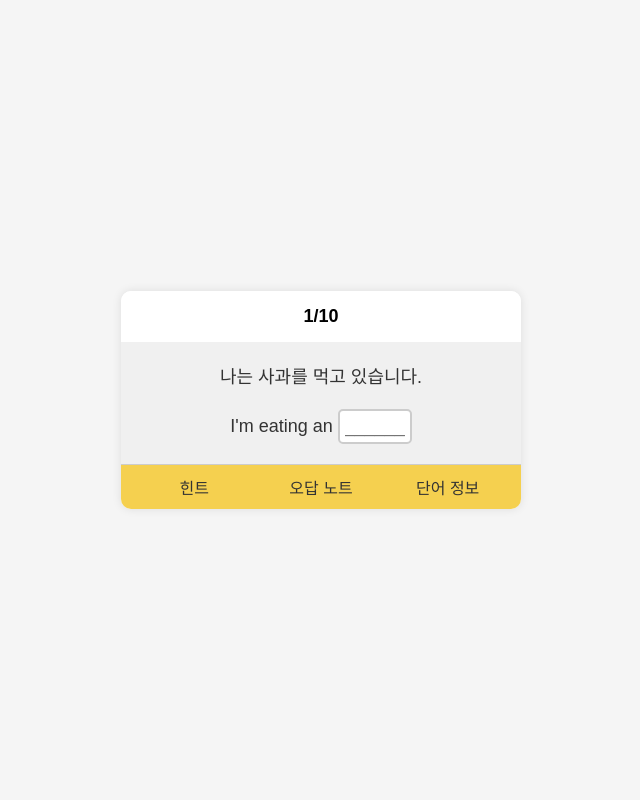
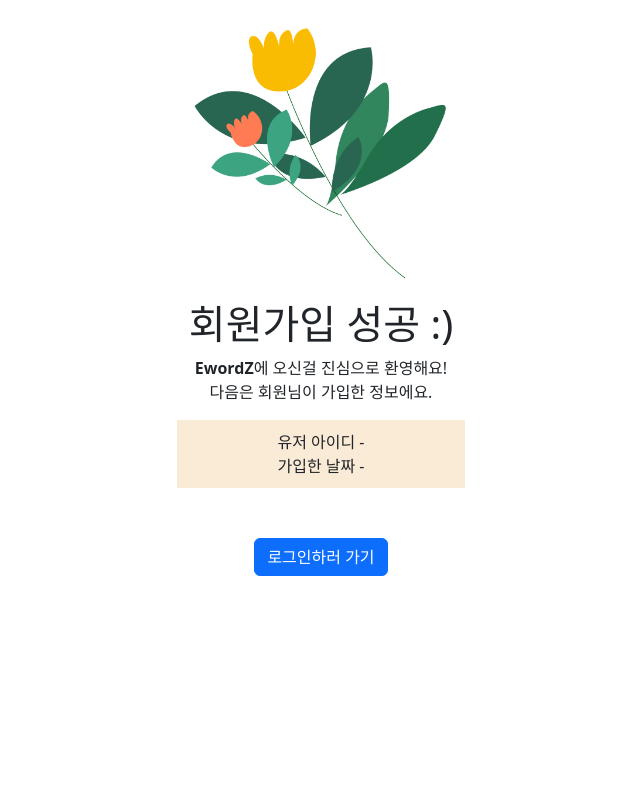
Before and after one commit to YOONapply/EwodZ_Project, a FastAPI app: page /aaa in a window 1280 px wide. Shown: the whole page, without its empty margins (319-959 px from the left). Run offline with FastAPI, Linux system fonts and the light colour scheme.

Commit message:
Add files via upload

```diff
--- a/main.py
+++ b/main.py
@@ -13,6 +13,7 @@
 from fastapi.staticfiles import StaticFiles
 import os
 import json
+from datetime import date
 # =======================================
 
 os.environ["GOOGLE_APPLICATION_CREDENTIALS"] = "firebase/ewordz-ea3e2-firebase-adminsdk-fqu91-07418cc09c.json"
@@ -116,8 +117,9 @@
             Dump_Json(userDataFile, userData)
             Upload_To_Firebase(userDataFile)
             Download_Of_Firebase(userDataFile)
+            time = date.today()
             print(f"\n[ Server Message ]\n유저 한 명이 회원가입을 성공하였습니다.\n아이디 - {id}\n[ END ]\n")
-            return templates.TemplateResponse("signupSuccess.html", {"request": request, "id" : id})
+            return templates.TemplateResponse("signupSuccess.html", {"request": request, "id" : id, "time" : time})
         else:
             print(f"\n[ Server Message ]\n유저 한 명이 회원가입을 실패하였습니다.\n사유 - 비밀번호가 일치하지 않습니다.\n[ END ]\n")
             return templates.TemplateResponse("signup.html", {"request": request, "warring": "비밀번호가 일치하지 않습니다."})
--- a/static/css/success/style.css
+++ b/static/css/success/style.css
@@ -8,9 +8,14 @@
 
 img{
     width: 300px;
-    height: 400px;
+    height: 300px;
 }
 .infoBox{
+    padding: 10px 100px;
     background-color: antiquewhite;
     text-align: center;
 }
+
+.btn{
+    margin-top: 50px;
+}
--- a/templates/signupSuccess.html
+++ b/templates/signupSuccess.html
@@ -3,82 +3,23 @@
 <head>
     <meta charset="UTF-8">
     <meta name="viewport" content="width=device-width, initial-scale=1.0">
-    <title>English Learning Game</title>
-    <style>
-        body {
-            margin: 0;
-            font-family: Arial, sans-serif;
-            background-color: #f5f5f5;
-            display: flex;
-            flex-direction: column;
-            justify-content: center;
-            align-items: center;
-            height: 100vh;
-            box-sizing: border-box;
-        }
-        .container {
-            width: 90%;
-            max-width: 400px;
-            background-color: #fff;
-            box-shadow: 0px 0px 10px rgba(0, 0, 0, 0.1);
-            border-radius: 10px;
-            overflow: hidden;
-            display: flex;
-            flex-direction: column;
-            justify-content: space-between;
-        }
-        .header {
-            background-color: #fff;
-            padding: 15px;
-            text-align: center;
-            font-size: 18px;
-            font-weight: bold;
-        }
-        .content {
-            padding: 20px;
-            text-align: center;
-            font-size: 18px;
-            background-color: #f0f0f0;
-            color: #333;
-            flex-grow: 1;
-        }
-        .content input {
-            width: 60px;
-            padding: 5px;
-            font-size: 18px;
-            text-align: center;
-            border: 2px solid #ccc;
-            border-radius: 5px;
-            outline: none;
-        }
-        .footer {
-            background-color: #f5d04f;
-            display: flex;
-            justify-content: space-around;
-            padding: 10px;
-            border-top: 1px solid #ccc;
-        }
-        .footer div {
-            flex: 1;
-            text-align: center;
-            font-size: 16px;
-            color: #333;
-            cursor: pointer;
-        }
-    </style>
+    <link rel="stylesheet" href="/static/css/success/style.css">
+    <link href="https://cdn.jsdelivr.net/npm/bootstrap@5.3.3/dist/css/bootstrap.min.css" rel="stylesheet" integrity="sha384-QWTKZyjpPEjISv5WaRU9OFeRpok6YctnYmDr5pNlyT2bRjXh0JMhjY6hW+ALEwIH" crossorigin="anonymous">
+    <title>Signup Success</title>
 </head>
-<body>
-    <div class="container">
-        <div class="header">1/10</div>
-        <div class="content">
-            나는 사과를 먹고 있습니다.<br><br>
-            I'm eating an <input type="text" maxlength="10" placeholder="______">
+<body class="success">
+    <img src="/static/imgs/flower.png">
+    <div class="success">
+        <h1>회원가입 성공 :)</h1>
+        <p><b>EwordZ</b>에 오신걸 진심으로 환영해요!<br>
+            다음은 회원님이 가입한 정보에요.<br>
+        </p>
+        <div class="infoBox">
+            유저 아이디 - {{ id }}<br>
+            가입한 날짜 -  {{ time }}
         </div>
-        <div class="footer">
-            <div>힌트</div>
-            <div>오답 노트</div>
-            <div>단어 정보</div>
-        </div>
+        <button type="button" class="btn btn-primary">로그인하러 가기</button>
     </div>
+    <script src="https://cdn.jsdelivr.net/npm/bootstrap@5.3.3/dist/js/bootstrap.bundle.min.js" integrity="sha384-YvpcrYf0tY3lHB60NNkmXc5s9fDVZLESaAA55NDzOxhy9GkcIdslK1eN7N6jIeHz" crossorigin="anonymous"></script>
 </body>
 </html>
--- a/userData.json
+++ b/userData.json
@@ -34,5 +34,8 @@
     },
     "fd": {
         "pw": "fd"
+    },
+    "lll": {
+        "pw": "ll"
     }
 }
```
Also changed, not shown: templates/stage/stage_1.html (added, +84 -0 lines), static/imgs/flower.png (added).
